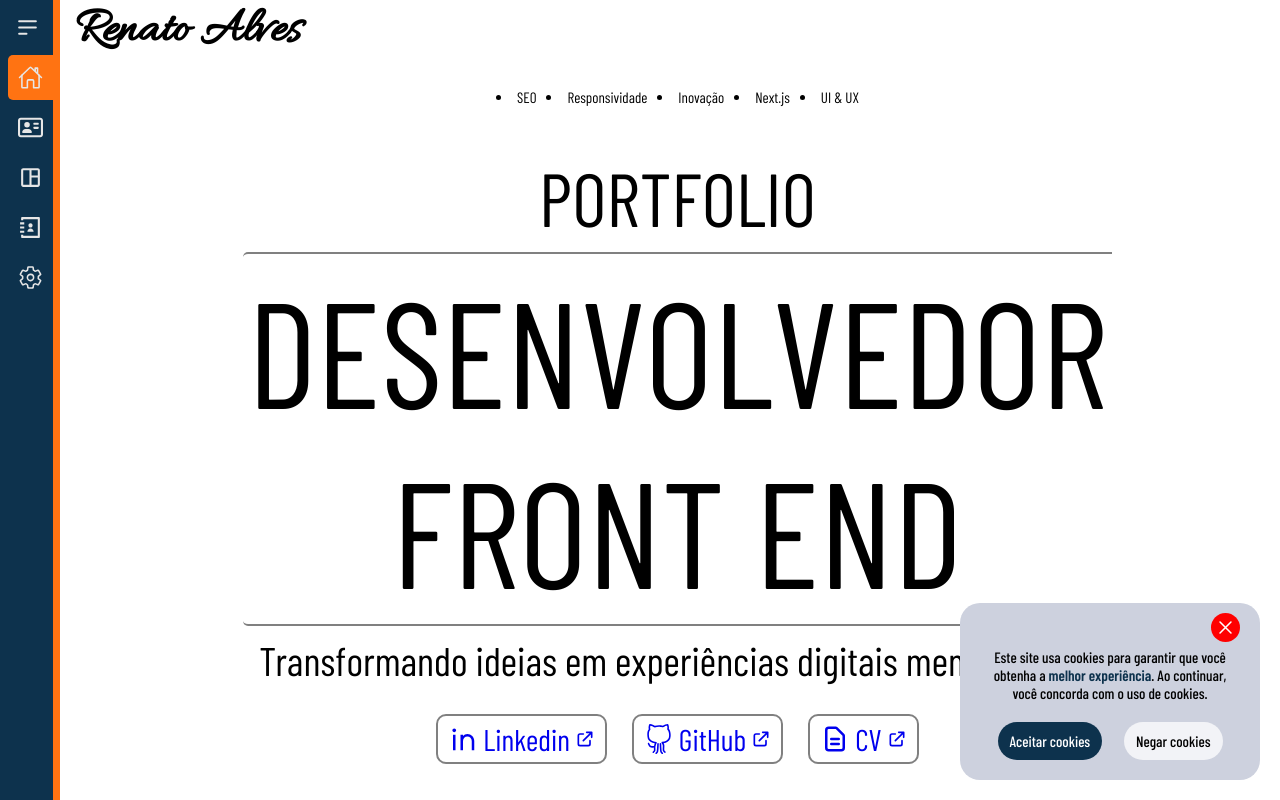
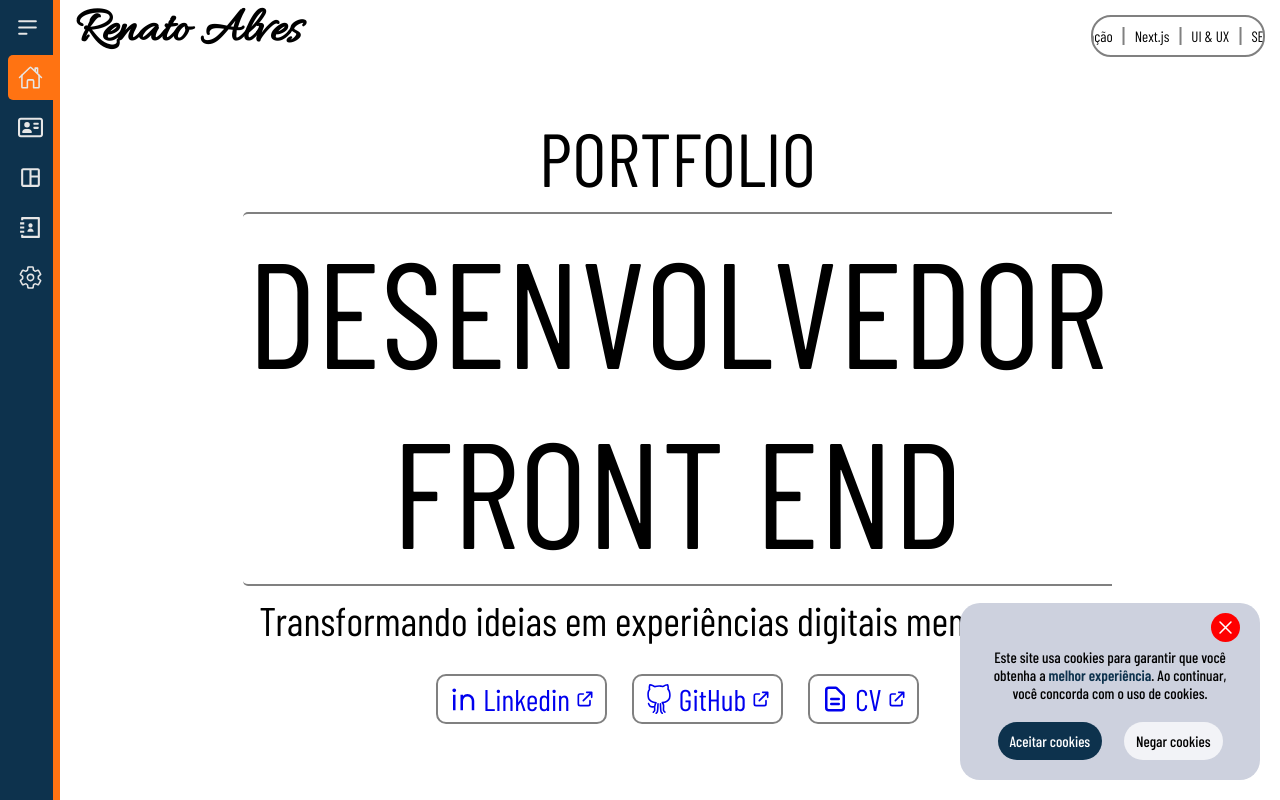
Before and after one commit to rena02to/portfolio, a Next.js app: page / in a window 1280 px wide. Shown: the top 800 px of the page. Built offline with nearby package versions, Linux system fonts and the light colour scheme; grey boxes are pictures that could not be loaded; a web font is replaced by a local one.

Commit message:
Adicionando algumas skills na parte inicial do site

```diff
--- a/src/components/start.tsx
+++ b/src/components/start.tsx
@@ -17,11 +17,18 @@ export default function Start(){
     return(
         <section className={style.home} id='start'>
             <h1 className={style.name}>Renato Alves</h1>
-            <ul>
-                {cards.map((card) => (
-                    <li key={card.key}>{card.value}</li>
-                ))}
-            </ul>
+            <div className={style.textslider}>
+                <ul>
+                    {cards.map((card) => (
+                        <li key={card.key}>{card.value}</li>
+                    ))}
+                </ul>
+                <ul>
+                    {cards.map((card) => (
+                        <li key={card.key}>{card.value}</li>
+                    ))}
+                </ul>
+            </div>
             <div className={style.text}>
                 <h2 className={style.portfolio}>PORTFOLIO</h2>
                 <h1>{t('start.dev.1')}<br/>{t('start.dev.2')}</h1>
--- a/src/styles/navbar.module.scss
+++ b/src/styles/navbar.module.scss
@@ -73,10 +73,10 @@
     }
     .menu{
         @include align-flex(column);
-        padding: 10px;
+        padding: 5px;
         position: absolute;
-        top: 5px;
-        left: 5px;
+        top: 10px;
+        left: 10px;
         border-radius: 100px;
         &:hover{
             background-color: $navbar-button-hover;
--- a/src/styles/start.module.scss
+++ b/src/styles/start.module.scss
@@ -15,15 +15,37 @@
         margin: 0;
         font-weight: 600;
     }
+    .textslider{
+        width: 150px;
+        border-radius: 20px;
+        border: 2px solid gray;
+        padding: 10px;
+        display: flex;
+        gap: 10px;
+        overflow: hidden;
+        align-items: flex-start;
+        position: absolute;
+        top: 15px;
+        right: 15px;
         ul{
             @include align-flex(row);
+            padding: 0;
+            margin: 0;
             gap: 10px;
             list-style-position: inside;
-        padding: 0;
+            animation: scrolltext 10s linear infinite;
             li{
                 font-size: 15px;
                 text-wrap: nowrap;
                 padding: 0;
+                margin: 0;
+                display: flex;
+                gap: 10px;
+                &::before{
+                    content: '';
+                    border: 1px solid gray;
+                }
+            }
         }
     }
     h1, h2, p{
@@ -73,3 +95,12 @@
         }
     }
 }
+
+@keyframes scrolltext{
+    from{
+        transform: translateX(0);
+    }
+    to{
+        transform: translateX(calc(-100% - 10px));
+    }
+}
```
Lines whose indentation alone changed are shown as unchanged.
